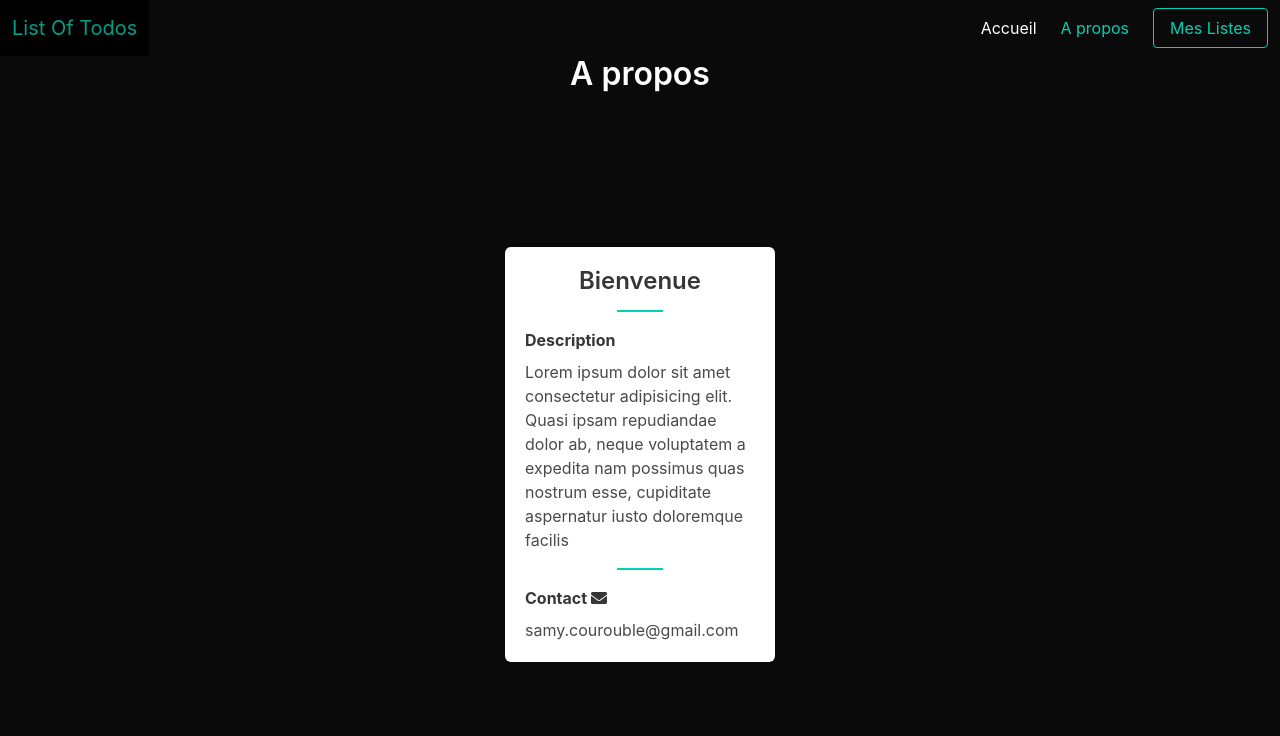
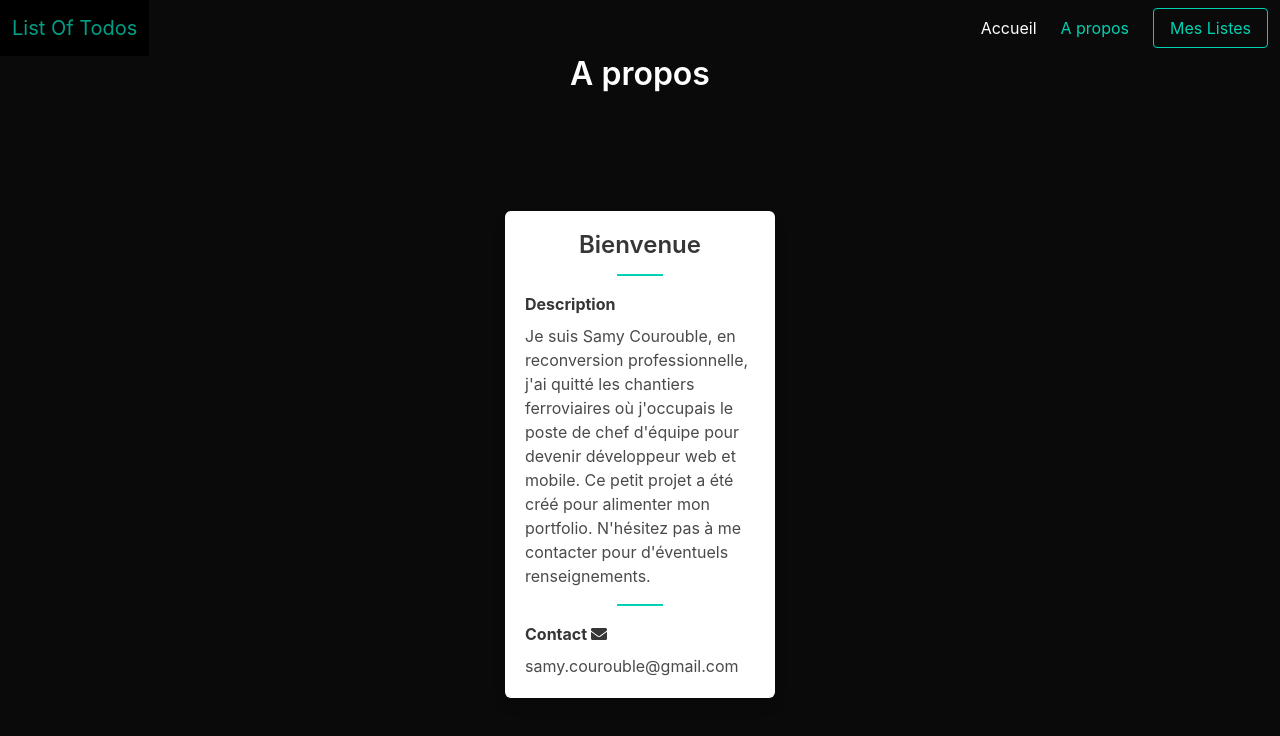
Before and after one commit to SamyC-Dev/Lists-Of-Todos, a React (Create React App) app: page /about in a window 1280 px wide. Shown: the top 736 px of the page. Built offline with nearby package versions, Linux system fonts and the light colour scheme.

Commit message:
WIP: Add text content in about component

```diff
--- a/src/components/About/index.js
+++ b/src/components/About/index.js
@@ -17,7 +17,7 @@ function About() {
                                 <div className="field">
                                     <label htmlFor="description" className="label">Description</label>
                                     <p name="description">
-                                        Lorem ipsum dolor sit amet consectetur adipisicing elit. Quasi ipsam repudiandae dolor ab, neque voluptatem a expedita nam possimus quas nostrum esse, cupiditate aspernatur iusto doloremque facilis
+                                        Je suis Samy Courouble, en reconversion professionnelle, j'ai quitté les chantiers ferroviaires où j'occupais le poste de chef d'équipe pour devenir développeur web et mobile. Ce petit projet a été créé pour alimenter mon portfolio. N'hésitez pas à me contacter pour d'éventuels renseignements.
                                     </p>
                                 </div>
                                 <hr className="has-background-primary my-4" style={{ width: '20%', margin: '0 auto' }} />
```
